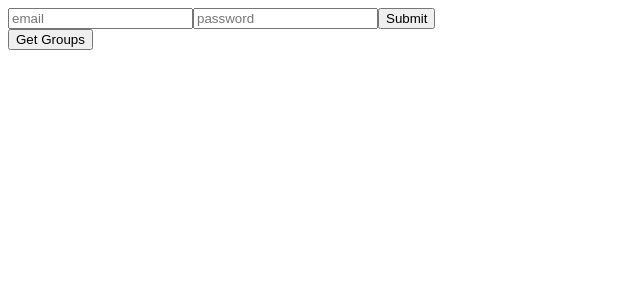
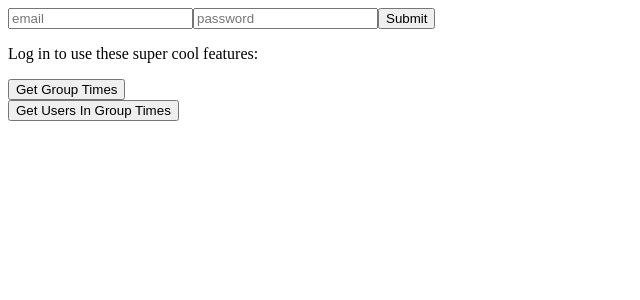
Before and after one commit to rheal3/ApiResponseTest, a React (Create React App) app: page / in a window 1280 px wide. Shown: the top 300 px of the page, without its empty margins (0-640 px from the left). Built offline with nearby package versions, Linux system fonts and the light colour scheme.

Commit message:
added getUsers & catches if user hasn't logged in

```diff
--- a/src/App.js
+++ b/src/App.js
@@ -1,18 +1,19 @@
 import React from 'react'
-import GetGroups from './components/GetGroups'
 import Login from './components/Login/Login'
+import GetGroups from './components/ApiCalls/GetGroups'
+import GetUsers from './components/ApiCalls/GetUsers'
+
 
 
 const App = () => {
     sessionStorage.setItem('BASE_URL', "https://sandpit-api.safetyculture.io")
 
-
     return(
         <div>
-
         <Login></Login>
+        <p>Log in to use these super cool features: </p>
         <GetGroups></GetGroups>
-
+        <GetUsers></GetUsers>
         </div>
     )
 }
--- /dev/null
+++ b/src/components/ApiCalls/GetGroups.js
@@ -0,0 +1,43 @@
+import React from 'react'
+
+export function getGroups() {
+    if (!sessionStorage['apiToken']) {
+        return alert("LOGIN FOR COOL FEATURES!")
+    } else {
+        let apiToken = sessionStorage.getItem('apiToken')
+        let url = sessionStorage.getItem('BASE_URL') + '/share/connections'
+
+        const startTime = window.performance.now()
+        let time;
+
+        fetch(url, {
+            headers: {
+                "Content-Type": "application/json",
+                "Authorization": "Bearer " + apiToken
+            }
+        }).then(response => {
+
+            let endTime = window.performance.now()
+            time = endTime - startTime
+
+            return response.json()
+        }).then(data => {
+            alert(`Get My Groups Returned ${data.groups.length} groups in ${time} milliseconds`)
+            sessionStorage.setItem('groupObj', JSON.stringify(data))
+            return data
+        }).catch(error => console.log(error))
+
+    }
+}
+
+const GetGroups = () => {
+    return (
+        <div>
+            <button onClick={getGroups}>Get Group Times</button>
+        </div>
+
+
+    )
+}
+
+export default GetGroups
--- /dev/null
+++ b/src/components/ApiCalls/GetUsers.js
@@ -0,0 +1,50 @@
+import React from 'react'
+import { getGroups } from './GetGroups'
+
+function getUsersInGroup() {
+    let apiToken = sessionStorage.getItem('apiToken')
+    if (!sessionStorage['groupObj']) {
+        getGroups()
+    } else {
+        let groupObj = JSON.parse(sessionStorage.getItem('groupObj'))
+
+        for (let i = 0; i < groupObj.groups.length; i++) {
+            let groupId = groupObj.groups[i].id
+            let groupName = groupObj.groups[i].name
+
+            let url = sessionStorage.getItem('BASE_URL')  + `/groups/${groupId}/users`;
+
+            const startTime = window.performance.now()
+            let time;
+
+            fetch(url, {
+                headers: {
+                    "Content-Type": "application/json",
+                    "Authorization": "Bearer " + apiToken
+                }
+            }).then(response => {
+
+                let endTime = window.performance.now()
+                time = endTime - startTime
+
+                return response.json()
+            }).then(data => {
+                alert(`API call to get users from ${groupName} returned ${data.users.length} users in ${time} milliseconds`)
+                return data
+            })
+        }
+    }
+}
+
+const GetUsers = () => {
+    return (
+        <div>
+            <button onClick={getUsersInGroup}>Get Users In Group Times</button>
+        </div>
+
+
+    )
+}
+
+
+export default GetUsers
--- a/src/components/GetGroups.js
+++ /dev/null
@@ -1,43 +0,0 @@
-import React from 'react'
-
-const GetGroups = (props) => {
-    const BASE_URL = "https://sandpit-api.safetyculture.io"
-    let groupState =[]
-
-    const buttonClicked = () => {
-        let url = BASE_URL + '/share/connections'
-    fetch(url, {
-        headers: {
-            "Content-Type": "application/json",
-            "Authorization": "Bearer " + props.token
-        }
-    }).then(response => {
-        return response.json()
-    }).then(data => {
-        const newGroupState = data.map((group) => {
-            return group
-        })
-        groupState = newGroupState
-
-    }).catch(error => console.log(error))
-    }
-
-
-
-    return (
-       <div>
-           <button onClick={buttonClicked}>Get Groups</button>
-           <div>
-
-               <ul>
-                   {groupState.map((group) => {
-                       return <li key={group}>{group}</li>
-                   })}
-               </ul>
-
-           </div>
-       </div>
-    )
-}
-
-export default GetGroups
```
